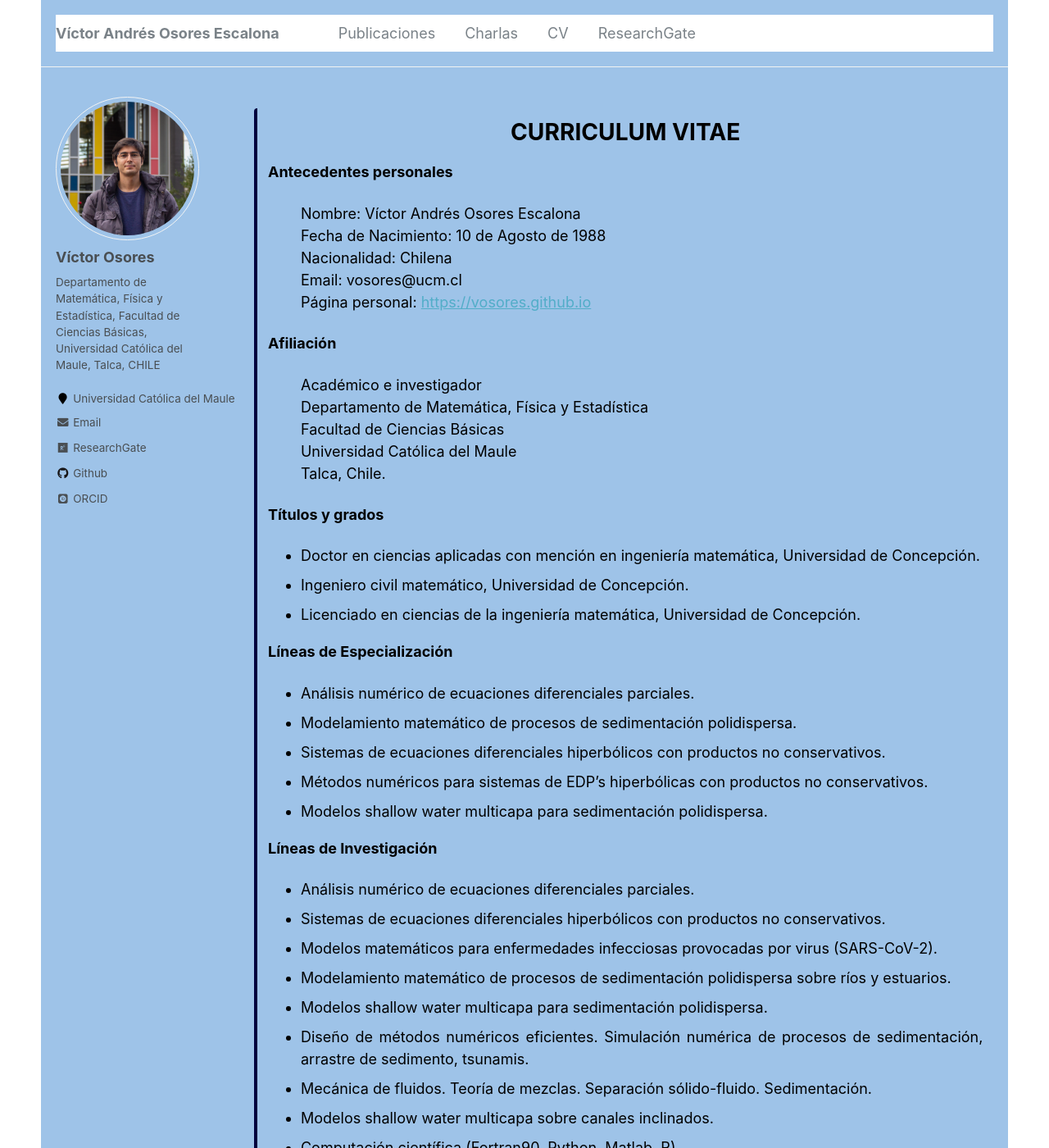
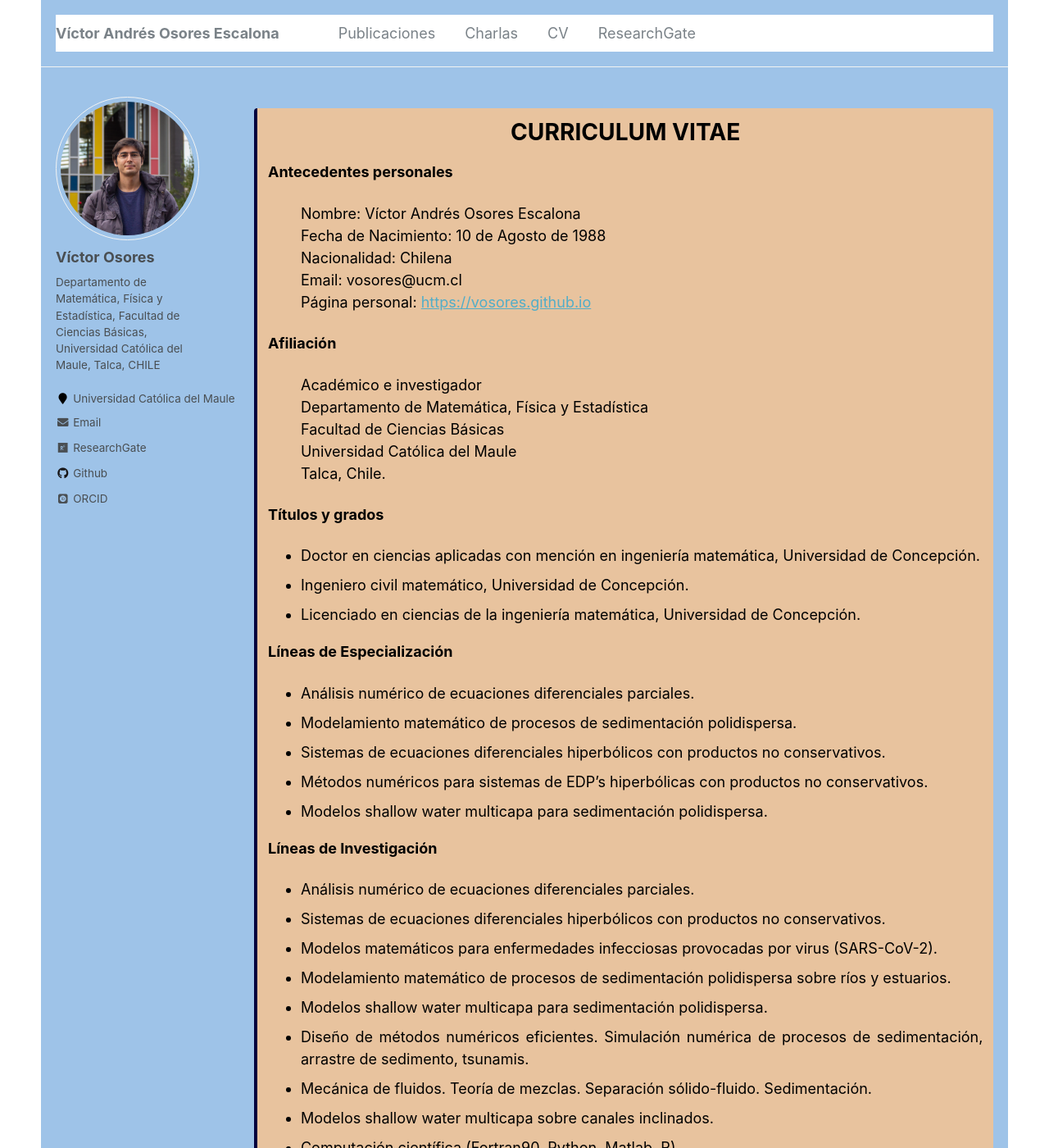
Before and after one commit to vosores/vosores.github.io, a Jekyll site: the page built from _pages/cv.md, in a window 1280 px wide and 1400 px high. Shown: the whole window at 82% size. Built offline with Jekyll 4.4.1, drawn with Linux system fonts in a browser that asks for light colours; some web fonts are replaced.

Commit message:
cv_colorb

```diff
--- a/_pages/cv.md
+++ b/_pages/cv.md
@@ -11,11 +11,14 @@ redirect_from:
 
 
 <style>
+head{
+background-color: #9ec3e8;
+}
 body{
 max-width: 1180px;
 width: 98%;
 margin: 0px auto;
-background-color: #9ec3e8;
+background-color: #9ec3e8; /*Complementario/#e8c39e*
 /* text-align: justify; */
 }
 h1{
@@ -29,7 +32,7 @@ text-align: justify;
 }
 </style>
 
-<div class="warning" style='background-color:#9ec3e8; color: #000000; border-left: solid #00003d 4px; border-radius: 4px; padding:0.7em;'>
+<div class="warning" style='background-color:#e8c39e; color: #000000; border-left: solid #00003d 4px; border-radius: 4px; padding:0.7em;'>
 <div><h1>CURRICULUM VITAE</h1></div>
 <p><span><strong>Antecedentes personales</strong></span></p>
 <ul style="list-style-type: none">
```
